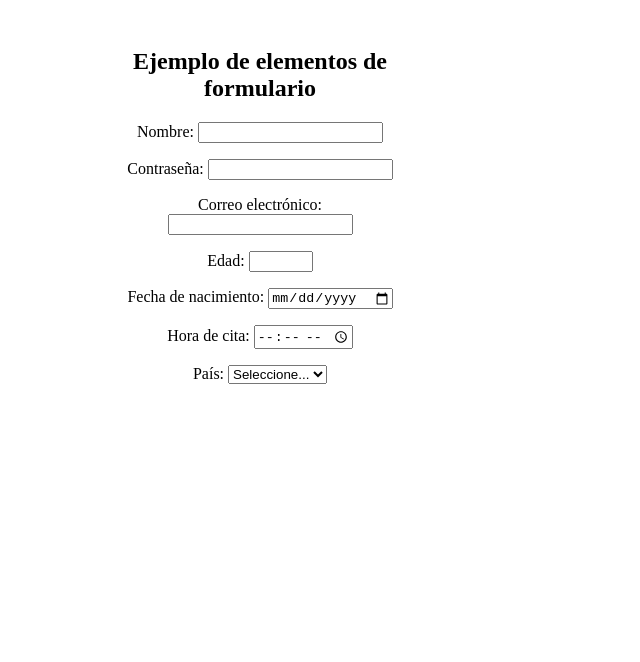
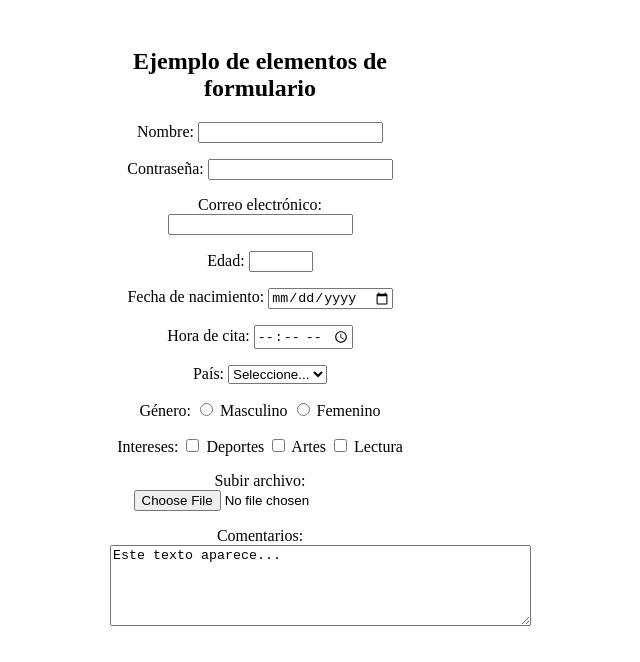
Before and after one commit to Er1ckJD/AplicacionesWebRepoGrupoA, a plain HTML site: page elementos_formularios.html in a window 1280 px wide. Shown: the whole page, without its empty margins (380-1020 px from the left). Drawn offline with Linux system fonts and the light colour scheme.

Commit message:
quinto comentario, agrege otro parte del formulario, ya me quiero ir

```diff
--- a/elementos_formularios.html
+++ b/elementos_formularios.html
@@ -1,8 +1,8 @@
 <html>
-<body>
 <head>
     <meta charset="utf-8">
 </head>
+<body>
 <!-- Campo de centrado de formulario -->
 <div style="width: 300px; margin: 0 auto; padding: 20px;">
     <h2 style="text-align: center;"> Ejemplo de elementos de formulario</h2>
@@ -50,6 +50,34 @@
                 <option value="br">Brasil</option>
             </select>
         </p>
+        <!-- Campos de radio -->
+        <p>
+            <label>Género:</label>
+            <input type="radio" id="masculino" name="genero" value="masculino">
+            <label for="masculino">Masculino</label>
+            <input type="radio" id="femenino" name="genero" value="femenino">
+            <label for="femenino">Femenino</label>
+        </p>
+        <!-- Casillas de verificación -->
+        <p>
+            <label>Intereses:</label>
+            <input type="checkbox" id="deportes" name="intereses" value="deportes">
+            <label for="deportes">Deportes</label>
+            <input type="checkbox" id="artes" name="intereses" value="artes">
+            <label for="artes">Artes</label>
+            <input type="checkbox" id="lectura" name="intereses" value="lectura">
+            <label for="lectura">Lectura</label>
+        </p>
+        <!-- Campo de archivo -->
+        <p>
+            <label for="archivo">Subir archivo:</label>
+            <input type="file" id="archivo" name="file">
+        </p>
+        <!-- Area de texto -->
+        <p>
+            <label for="comentarios">Comentarios:<br></label>
+            <textarea id="comentarios" name="comenta" rows="5" cols="50">Este texto aparece...</textarea>
+        </p>
     </form>
 </div>
 </body>
```
